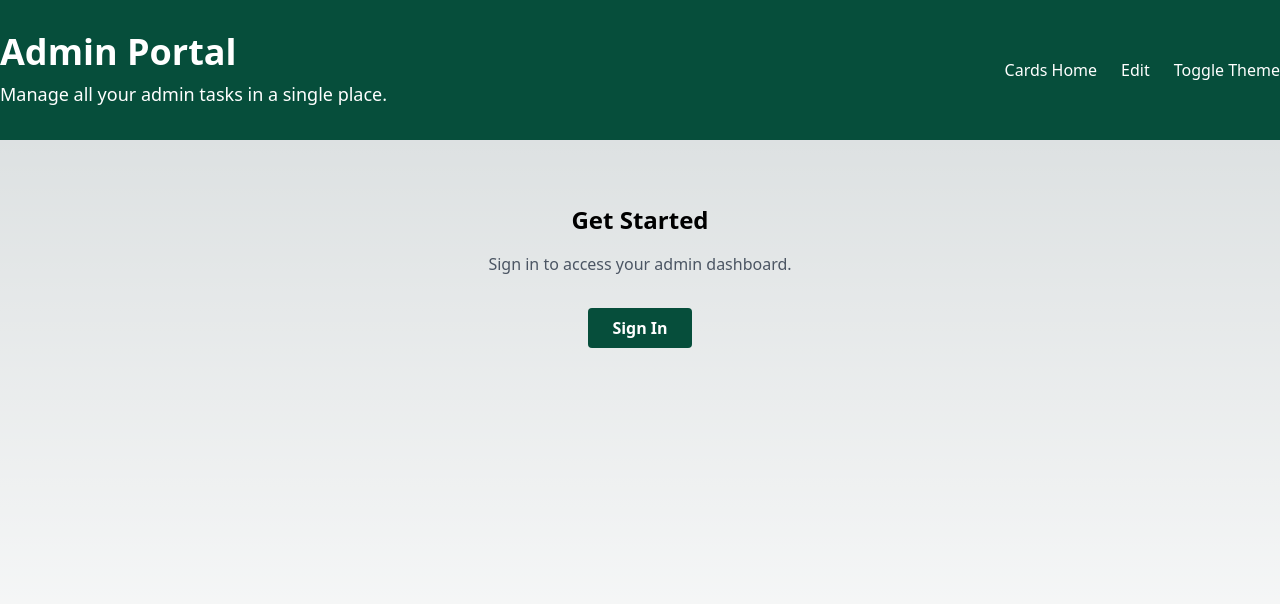
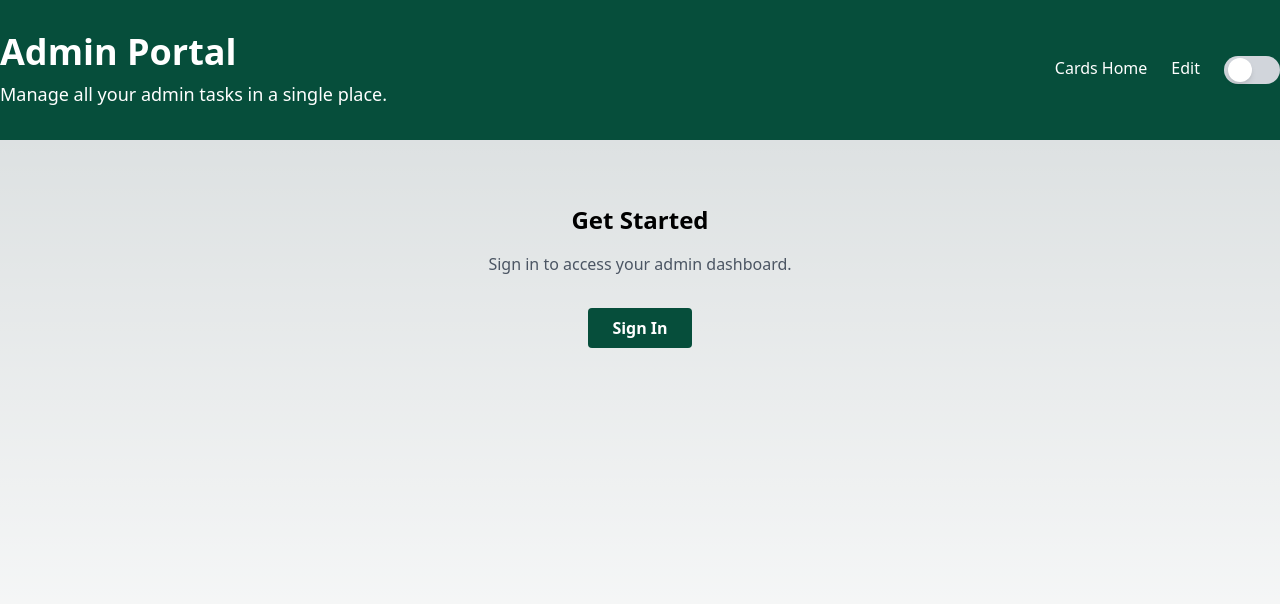
Before and after one commit to Ensign-College/survival-admin-portal, a Next.js app: page /landing_page in a window 1280 px wide. Shown: the top 604 px of the page. Built offline with nearby package versions, Linux system fonts and the light colour scheme.

Commit message:
fixed the toggle button

```diff
--- /dev/null
+++ b/components/themes/toggle_button.tsx
@@ -0,0 +1,33 @@
+import React, { useEffect, useState } from 'react';
+import { setThemePreference, getThemePreference } from '../themes/theme';
+
+interface ToggleProps {
+    value: boolean;
+    onChange: () => void;
+}
+
+const ToggleButton = (props: ToggleProps) => {
+
+    const toggleClass="transform translate-x-6";
+
+    return (
+        <div
+        onClick={props.onChange}
+        className={`md: w-14 md:h-7 w-12 h-6 flex items-center ${props.value === true ? "bg-blue-200" : "bg-gray-300"}
+        rounded-full p-1 cursor-pointer`}
+        >
+        {/* Switch options */}
+        <div
+        className={`
+        ${props.value === true ? "bg-blue-600" : "bg-white"}
+        md:w-6 md:h-6 h-5 w-5 rounded-full shadow-md transition transform ${
+            props.value ? toggleClass : null
+        }
+        `}
+        ></div>
+        </div>
+    )
+}
+
+
+export default ToggleButton;
--- a/pages/landing_page.tsx
+++ b/pages/landing_page.tsx
@@ -1,5 +1,6 @@
 import React, { useEffect, useState } from 'react';
 import { setThemePreference, getThemePreference } from '../components/themes/theme';
+import ToggleButton from '../components/themes/toggle_button';
 
 function LandingPage() {
     const [userTheme, setUserTheme] = useState('');
@@ -11,6 +12,16 @@
             document.documentElement.classList.add(`${themeFromLocalStorage}`);
         }
     }, []);
+
+    const handleToggle = () => {
+        const newTheme = userTheme === 'light' ? 'dark' : 'light';
+        setThemePreference(newTheme);
+        setUserTheme(newTheme);
+
+        // Assuming you have a class for each theme in your CSS
+        document.documentElement.classList.toggle('light', newTheme === 'light');
+        document.documentElement.classList.toggle('dark', newTheme === 'dark');
+    };
 
     const toggleTheme = () => {
         const newTheme = userTheme === 'light' ? 'dark' : 'light';
@@ -48,9 +59,7 @@
                                 <a href="./EditModal">Edit</a>
                             </li>
                             <li>
-                                <button onClick={toggleTheme} className={`theme-${userTheme}`}>
-                                    Toggle Theme
-                                </button>
+                                <ToggleButton value={false} onChange={toggleTheme}/>
                             </li>
                         </ul>
                     </nav>
```
Also changed, not shown: components/themes/toggle_style.css (added).
